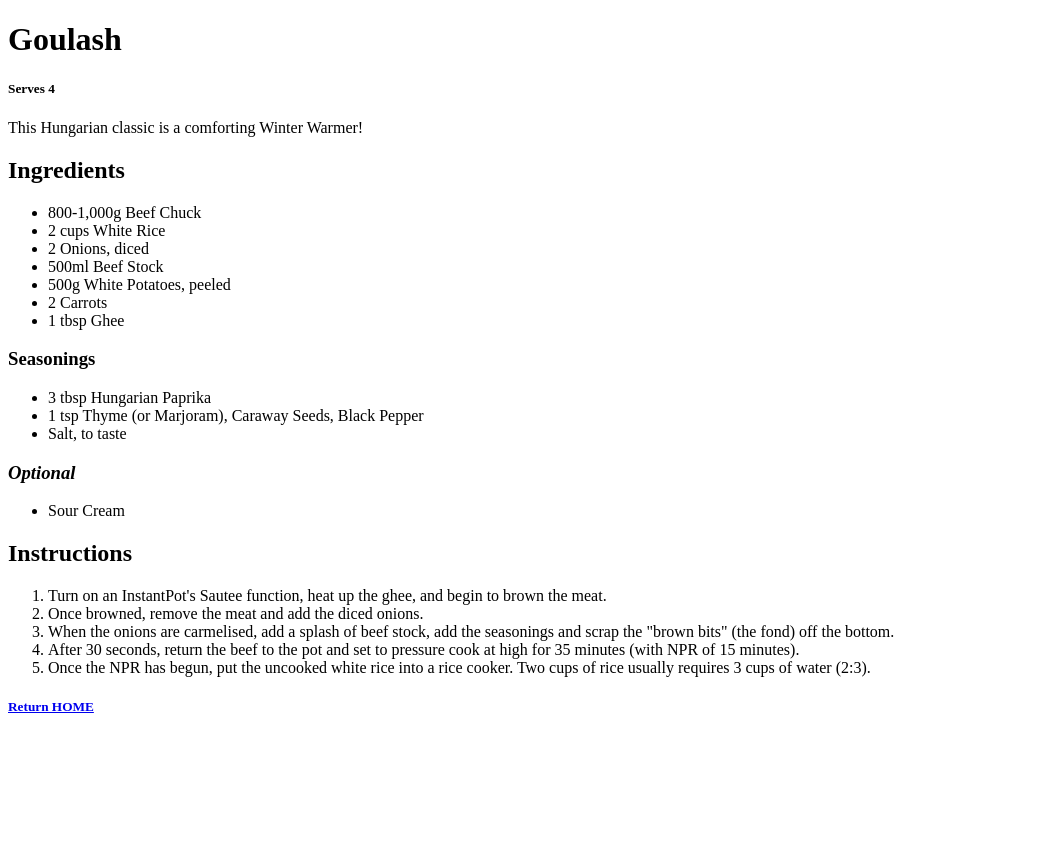
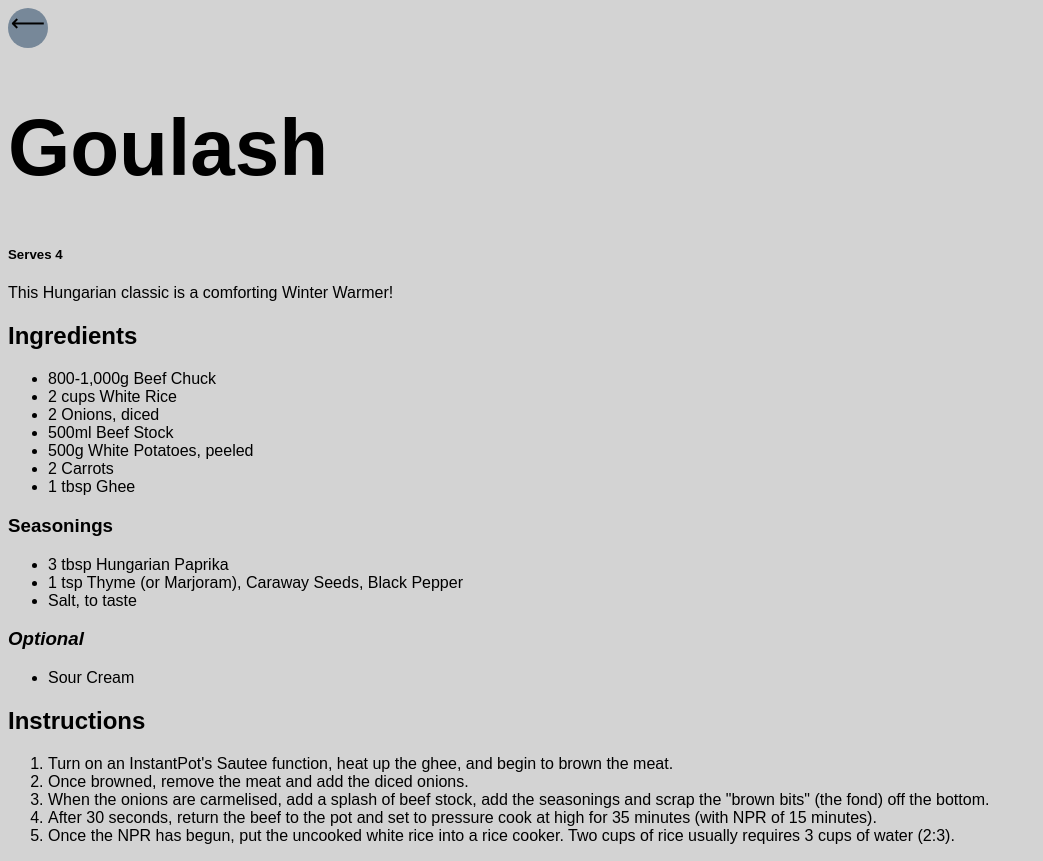
Before and after one commit to dingotookmyxbox/frontend-learning, a plain HTML site: page odin-assignments/recipes-project/recipes/goulash.html in a window 1280 px wide. Shown: the whole page, without its empty margins (0-1043 px from the left). Before the commit the page ends 800 px from the top, so only its background shows below. Drawn offline with Linux system fonts and the light colour scheme.

Commit message:
Created the CSS stylesheet for this project, connected it to the HTML files, and decorated some random elements.

```diff
--- a/odin-assignments/recipes-project/recipes/goulash.html
+++ b/odin-assignments/recipes-project/recipes/goulash.html
@@ -3,10 +3,14 @@
     <head>
         <meta charset="UTF-8" />
         <meta name="viewport" content="width=device-width, initial-scale=1.0" />
-        <title>Document</title>
+        <link rel="stylesheet" href="../style.css" />
+        <title>Goulash Recipe</title>
     </head>
     <body>
         <header>
+            <button class="back-button">
+                <a href="../index.html">&LongLeftArrow;</a>
+            </button>
             <h1>Goulash</h1>
             <h5>Serves 4</h5>
             <p>This Hungarian classic is a comforting Winter Warmer!</p>
@@ -55,7 +59,6 @@
                     water (2:3).
                 </li>
             </ol>
-            <h5><a href="../index.html">Return HOME</a></h5>
         </main>
     </body>
 </html>
--- /dev/null
+++ b/odin-assignments/recipes-project/style.css
@@ -0,0 +1,26 @@
+body {
+    background-color: lightgrey;
+    font-family: Arial, Helvetica, sans-serif;
+}
+
+.back-button {
+    display: flex;
+    justify-content: center;
+    align-content: center;
+    background-color: lightslategray;
+    width: 40px;
+    height: 40px;
+    border-radius: 50%;
+    border: 2px;
+    border-color: black;
+}
+
+.back-button a {
+    color: black;
+    font-size: 24px;
+    text-decoration: none;
+}
+
+h1 {
+    font-size: 80px;
+}
```
Also changed, not shown: odin-assignments/recipes-project/index.html (+5 -1 lines).
